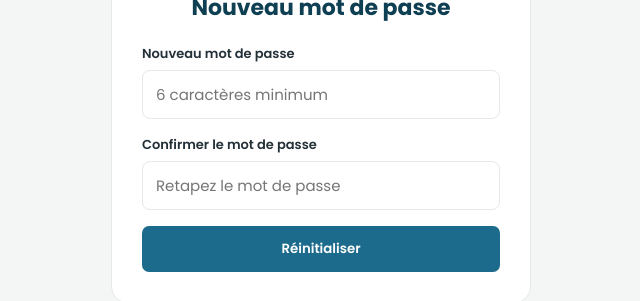
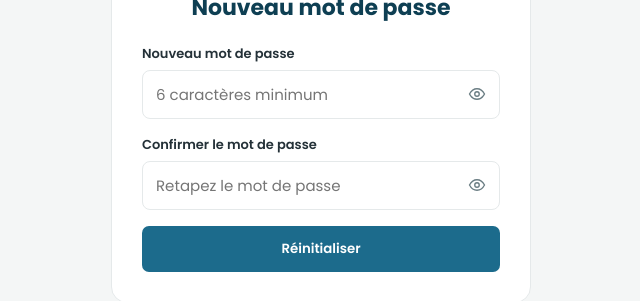
Before and after one commit to theStudio60/e-magazine-pointchablais, a Next.js app: page /reinitialiser in a window 1280 px wide. Shown: the part 158-459 px from the top of the page, without its empty margins (319-959 px from the left). Built offline with nearby package versions, Linux system fonts and the light colour scheme.

Commit message:
Update page.tsx

```diff
--- a/src/app/reinitialiser/page.tsx
+++ b/src/app/reinitialiser/page.tsx
@@ -12,12 +12,26 @@ h1{color:var(--blue-ink);font-size:22px;margin:0 0 20px;text-align:center}
 label{font-size:13px;font-weight:600;display:block;margin:0 0 6px}
 input{width:100%;font-family:inherit;font-size:15px;padding:12px 13px;border:1.5px solid var(--line);border-radius:8px;margin-bottom:16px}
 input:focus{outline:0;border-color:var(--mauve);box-shadow:0 0 0 4px var(--mauve-soft)}
+.pw{position:relative}
+.pw input{padding-right:44px}
+.pw .eye{position:absolute;right:10px;top:11px;background:none;border:0;cursor:pointer;color:var(--muted);padding:4px;display:flex}
 .btn{width:100%;background:var(--blue);color:#fff;border:0;border-radius:7px;padding:13px;font-weight:600;font-family:inherit;cursor:pointer}
 .btn:hover{background:var(--blue-deep)}
 .msg{padding:12px;border-radius:8px;font-size:13.5px;margin-bottom:14px}
 .msg.ok{background:#e5f4ec;color:#1f7a4d}.msg.err{background:#fdeceb;color:#b3261e}
 .center{text-align:center;margin-top:16px;font-size:14px}
 `;
+
+function EyeBtn({ shown, onClick }: { shown: boolean; onClick: () => void }) {
+  return (
+    <button type="button" className="eye" onClick={onClick} aria-label={shown ? "Masquer le mot de passe" : "Afficher le mot de passe"}>
+      <svg width="18" height="18" viewBox="0 0 24 24" fill="none">
+        <path d="M2 12s3.6-7 10-7 10 7 10 7-3.6 7-10 7-10-7-10-7z" stroke="currentColor" strokeWidth="1.8" />
+        <circle cx="12" cy="12" r="3" stroke="currentColor" strokeWidth="1.8" />
+      </svg>
+    </button>
+  );
+}
 
 export default function Reset() {
   const [token, setToken] = useState("");
@@ -26,6 +40,8 @@ export default function Reset() {
   const [loading, setLoading] = useState(false);
   const [msg, setMsg] = useState<{ t: string; ok: boolean } | null>(null);
   const [done, setDone] = useState(false);
+  const [showPwd, setShowPwd] = useState(false);
+  const [showPwd2, setShowPwd2] = useState(false);
 
   useEffect(() => {
     setToken(new URLSearchParams(window.location.search).get("token") || "");
@@ -56,9 +72,15 @@ export default function Reset() {
         {!done ? (
           <form onSubmit={submit}>
             <label>Nouveau mot de passe</label>
-            <input type="password" value={pwd} onChange={(e) => setPwd(e.target.value)} placeholder="6 caractères minimum" autoComplete="new-password" required />
+            <div className="pw">
+              <input type={showPwd ? "text" : "password"} value={pwd} onChange={(e) => setPwd(e.target.value)} placeholder="6 caractères minimum" autoComplete="new-password" required />
+              <EyeBtn shown={showPwd} onClick={() => setShowPwd((s) => !s)} />
+            </div>
             <label>Confirmer le mot de passe</label>
-            <input type="password" value={pwd2} onChange={(e) => setPwd2(e.target.value)} placeholder="Retapez le mot de passe" autoComplete="new-password" required />
+            <div className="pw">
+              <input type={showPwd2 ? "text" : "password"} value={pwd2} onChange={(e) => setPwd2(e.target.value)} placeholder="Retapez le mot de passe" autoComplete="new-password" required />
+              <EyeBtn shown={showPwd2} onClick={() => setShowPwd2((s) => !s)} />
+            </div>
             <button className="btn" type="submit" disabled={loading}>{loading ? "Enregistrement…" : "Réinitialiser"}</button>
           </form>
         ) : (
```
